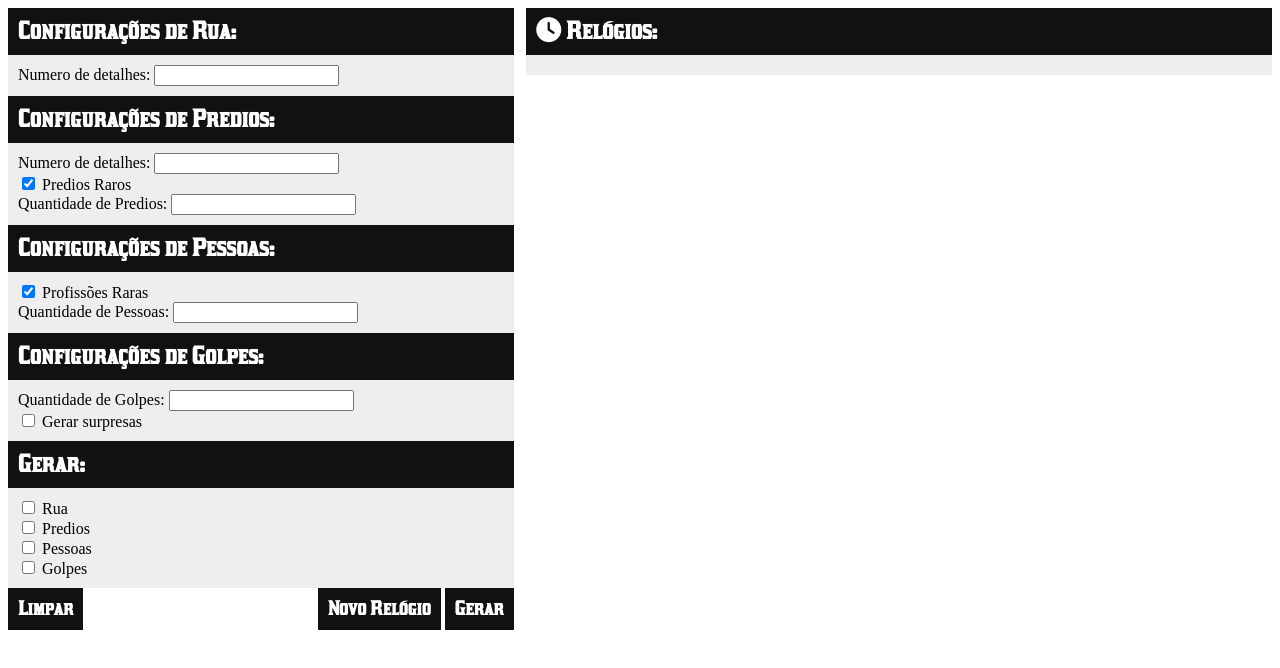
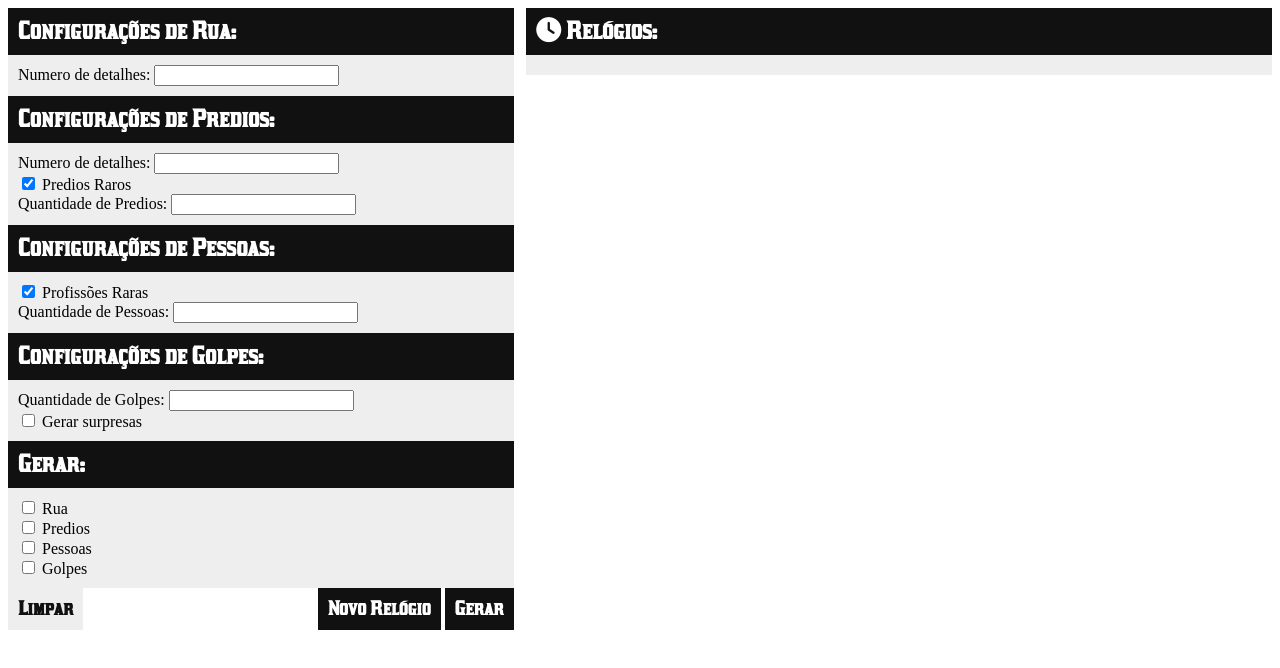
Before and after one commit to RodrigoViolla/ferramentas-do-mestre-blades-in-the-dark, a plain HTML site: page index.html in a window 1280 px wide. In both pictures the pointer is over the button "Limpar". Drawn offline with Linux system fonts and the light colour scheme.

Commit message:
Novo - Botões remover

```diff
--- a/index.html
+++ b/index.html
@@ -119,4 +119,9 @@ button{
     font-family: Kirsty;
     font-size: 20px;
 }
+button:hover{
+    cursor: pointer;
+    background-color: #eeeeee;
+    color: #111;
+}
 </style>
--- a/pessoas.js
+++ b/pessoas.js
@@ -332,7 +332,7 @@ function getPessoas(){
         'Tipógrafo',
         'Estudioso',
         'Escriba',
-        'Faisqueiro (Garimpeiro)',
+        'Faisqueiro (Trabalhador das Barreiras Elétricas)',
         'Coletor de Impostos',
         'Tesoureiro',
         'Sussurro',
```
Also changed, not shown: gerador.js (line endings or trailing spaces).
